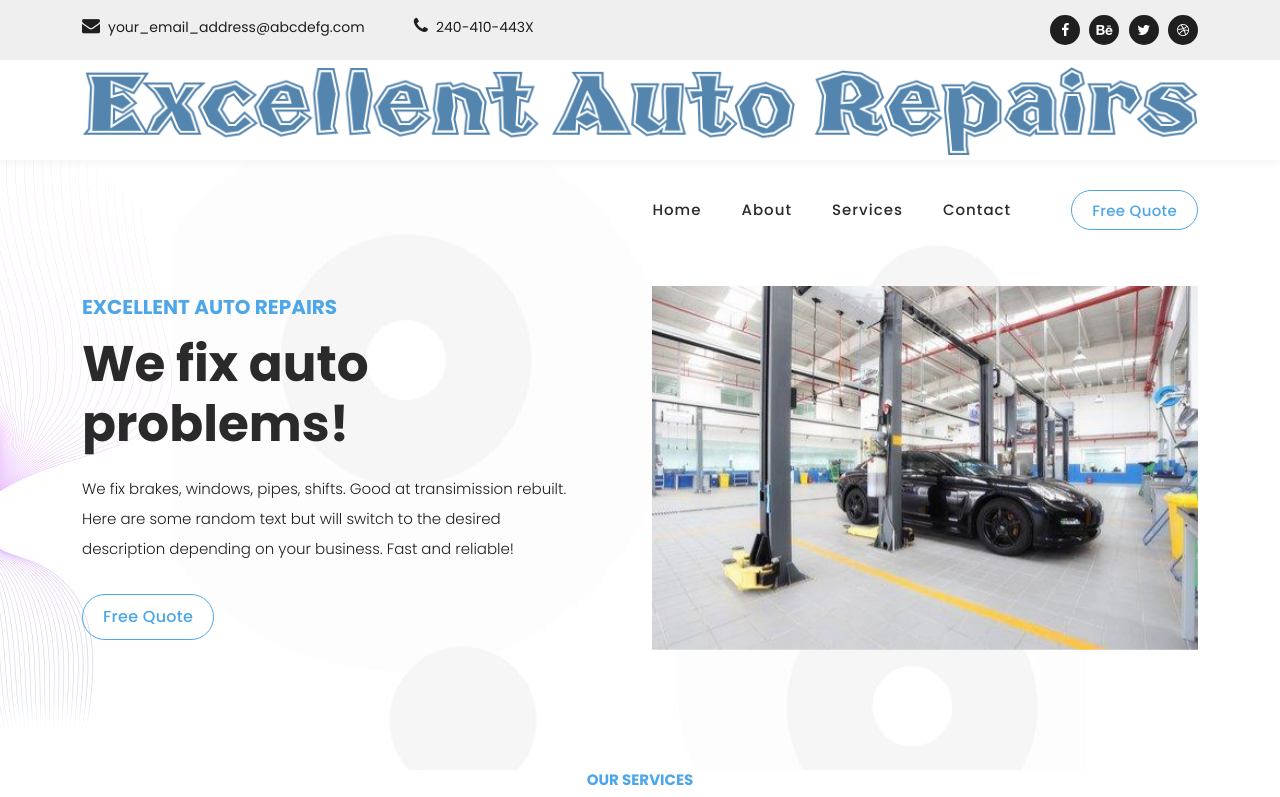
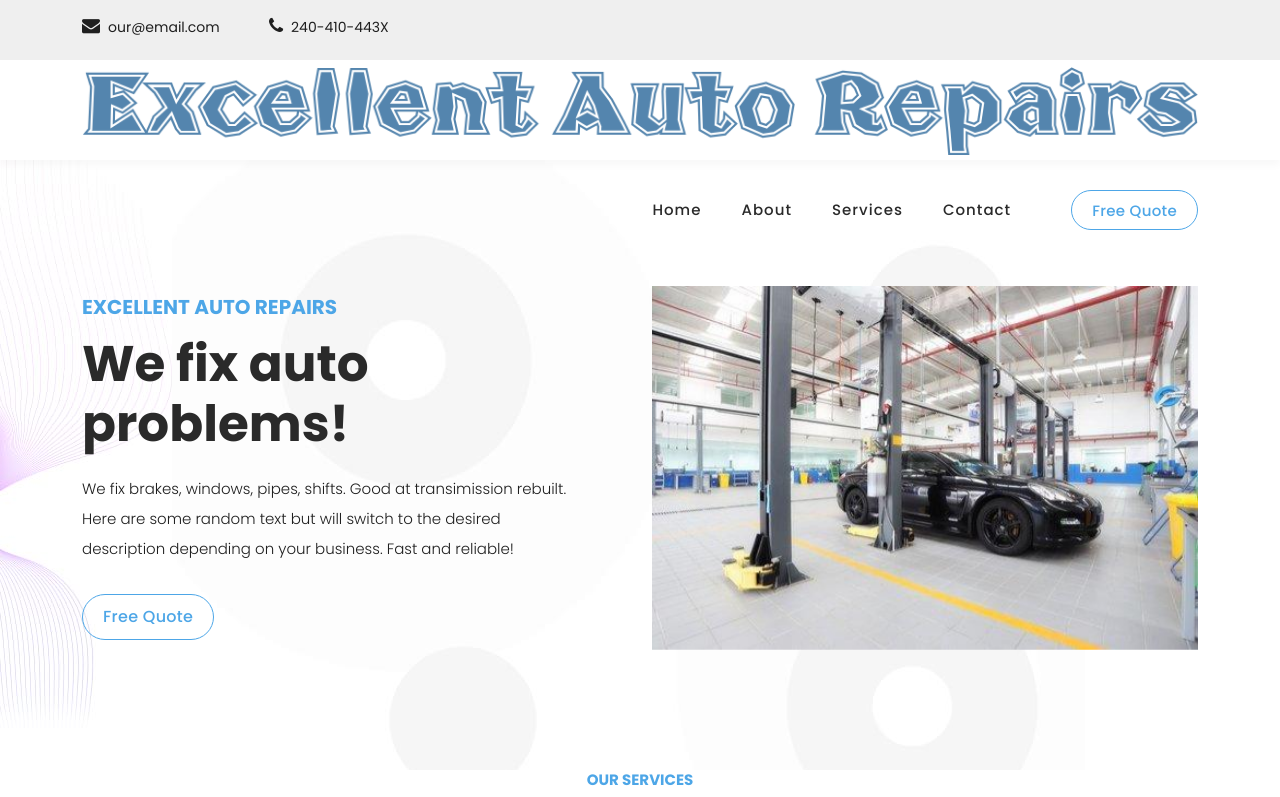
Before and after one commit to mdwebexamples/mdwebexamples.github.io, a plain HTML site: page example1/index.html in a window 1280 px wide. Shown: the top 797 px of the page. Drawn offline with Linux system fonts and the light colour scheme.

Commit message:
Add files via upload

```diff
--- a/example1/index.html
+++ b/example1/index.html
@@ -36,17 +36,17 @@
       <div class="row">
         <div class="col-lg-8 col-sm-8 col-7">
           <ul class="info">
-            <li><a href="#"><i class="fa fa-envelope"></i>your_email_address@abcdefg.com</a></li>
+            <li><a href="#"><i class="fa fa-envelope"></i>our@email.com</a></li>
             <li><a href="#"><i class="fa fa-phone"></i>240-410-443X</a></li>
           </ul>
         </div>
         <div class="col-lg-4 col-sm-4 col-5">
-          <ul class="social-media">
-            <li><a href="#"><i class="fa fa-facebook"></i></a></li>
-            <li><a href="#"><i class="fa fa-behance"></i></a></li>
-            <li><a href="#"><i class="fa fa-twitter"></i></a></li>
-            <li><a href="#"><i class="fa fa-dribbble"></i></a></li>
-          </ul>
+          <!-- <ul class="social-media"> -->
+          <!--   <li><a href="#"><i class="fa fa-facebook"></i></a></li> -->
+          <!--   <li><a href="#"><i class="fa fa-behance"></i></a></li> -->
+          <!--   <li><a href="#"><i class="fa fa-twitter"></i></a></li> -->
+          <!--   <li><a href="#"><i class="fa fa-dribbble"></i></a></li> -->
+          <!-- </ul> -->
         </div>
       </div>
     </div>
```
